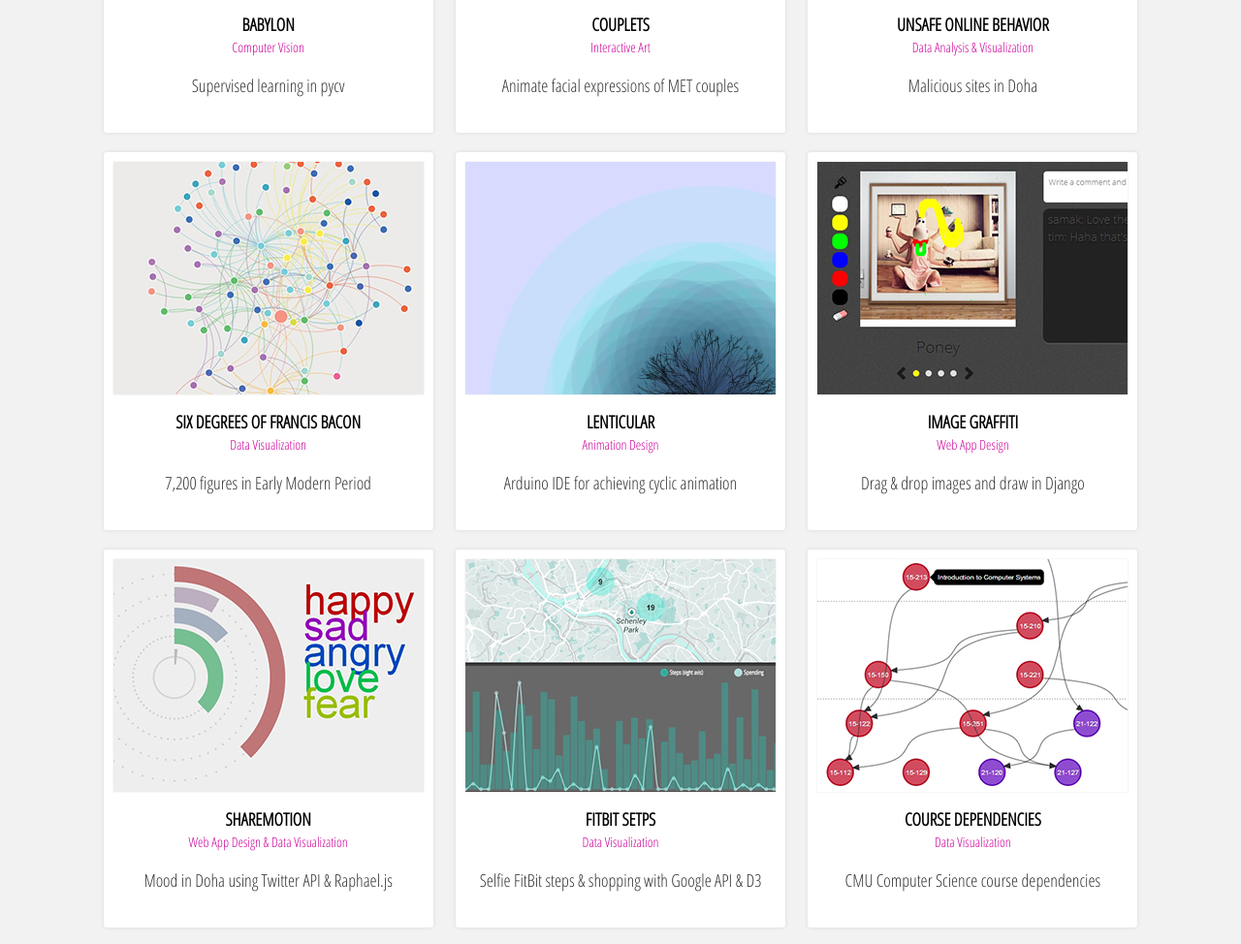
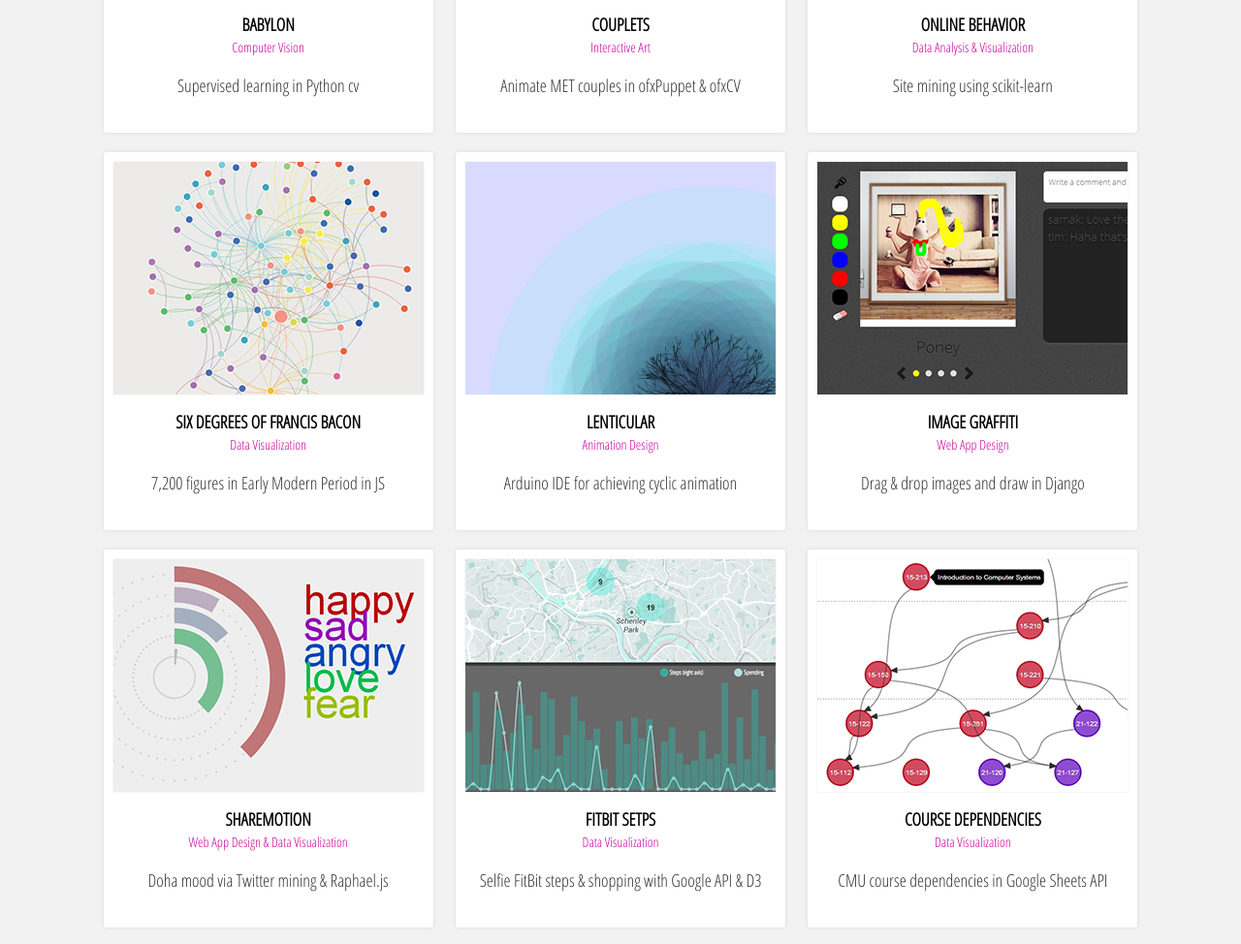
Before and after one commit to samakanbour/portfolio, a plain HTML site: page index.html in a window 1280 px wide. Shown: the part 699-1673 px from the top of the page at 97% size. Drawn offline with nearby package versions, Linux system fonts and the light colour scheme; a web font is replaced by a local one.

Commit message:
Update index.html

```diff
--- a/index.html
+++ b/index.html
@@ -15,7 +15,7 @@
 <body>
 	<header class="introduction">
 		<hgroup>
-			<h1>SAMA·KANBOUR</h1>
+			<h1>SAMA KANBOUR</h1>
 			<h2>AI manager, instructor, artist</h2>
 			<h2>Passionate about interactive art for creative & educational means</h2>
 			<article>
@@ -39,7 +39,7 @@
 			<figcaption>
 				<strong>Babylon</strong>
 				<tag>Computer Vision</tag>
-				<p>Supervised learning in pycv</p>
+				<p>Supervised learning in Python cv</p>
 			</figcaption>
 		</figure>
 		<figure>
@@ -49,7 +49,7 @@
 			<figcaption>
 				<strong>Couplets</strong>
 				<tag>Interactive Art</tag>
-				<p>Animate facial expressions of MET couples</p>
+				<p>Animate MET couples in ofxPuppet & ofxCV</p>
 			</figcaption>
 		</figure>
 		<figure>
@@ -57,9 +57,9 @@
 				<div class="img" style="background-image: url(img/malicious.jpg)"></div>
 			</a>
 			<figcaption>
-				<strong>Unsafe Online Behavior</strong>
+				<strong>Online Behavior</strong>
 				<tag>Data Analysis & Visualization</tag>
-				<p>Malicious sites in Doha</p>
+				<p>Site mining using scikit-learn</p>
 			</figcaption>
 		</figure>
 		<figure>
@@ -69,7 +69,7 @@
 			<figcaption>
 				<strong>Six Degrees of Francis Bacon</strong>
 				<tag>Data Visualization</tag>
-				<p>7,200 figures in Early Modern Period</p>
+				<p>7,200 figures in Early Modern Period in JS</p>
 			</figcaption>
 		</figure>
 		<figure>
@@ -99,7 +99,7 @@
 			<figcaption>
 				<strong>SharEmotion</strong>
 				<tag>Web App Design & Data Visualization</tag>
-				<p>Mood in Doha using Twitter API & Raphael.js</p>
+				<p>Doha mood via Twitter mining & Raphael.js</p>
 			</figcaption>
 		</figure>
 		<figure>
@@ -119,7 +119,7 @@
 			<figcaption>
 				<strong>Course Dependencies</strong>
 				<tag>Data Visualization</tag>
-				<p>CMU Computer Science course dependencies</p>
+				<p>CMU course dependencies in Google Sheets API</p>
 			</figcaption>
 		</figure>
 <!-- 		<figure>
@@ -139,7 +139,7 @@
 			<figcaption>
 				<strong>Data Scraping</strong>
 				<tag>Data Visualization</tag>
-				<p>500 songs in top 100 annual chart since 2009</p>
+				<p>Top 100 annual chart since 2009 in CSS/JS</p>
 			</figcaption>
 		</figure>
 		<figure>
@@ -149,7 +149,7 @@
 			<figcaption>
 				<strong>Worldwide Hotels</strong>
 				<tag>Data Visualization</tag>
-				<p>Large geographic dataset via Google API & MarkerClusterer.js</p>
+				<p>Large geographic dataset in Google API & MarkerClusterer.js</p>
 			</figcaption>
 		</figure>
 		<figure>
```
